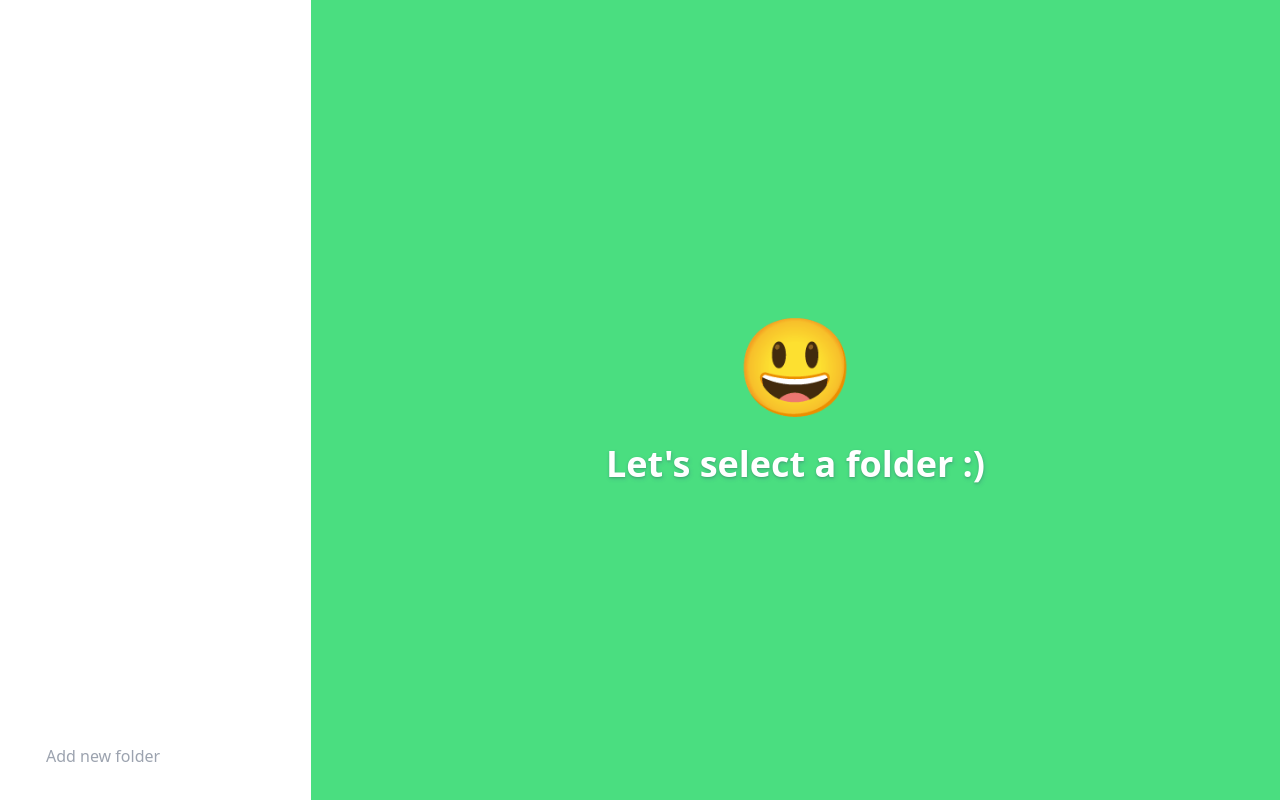
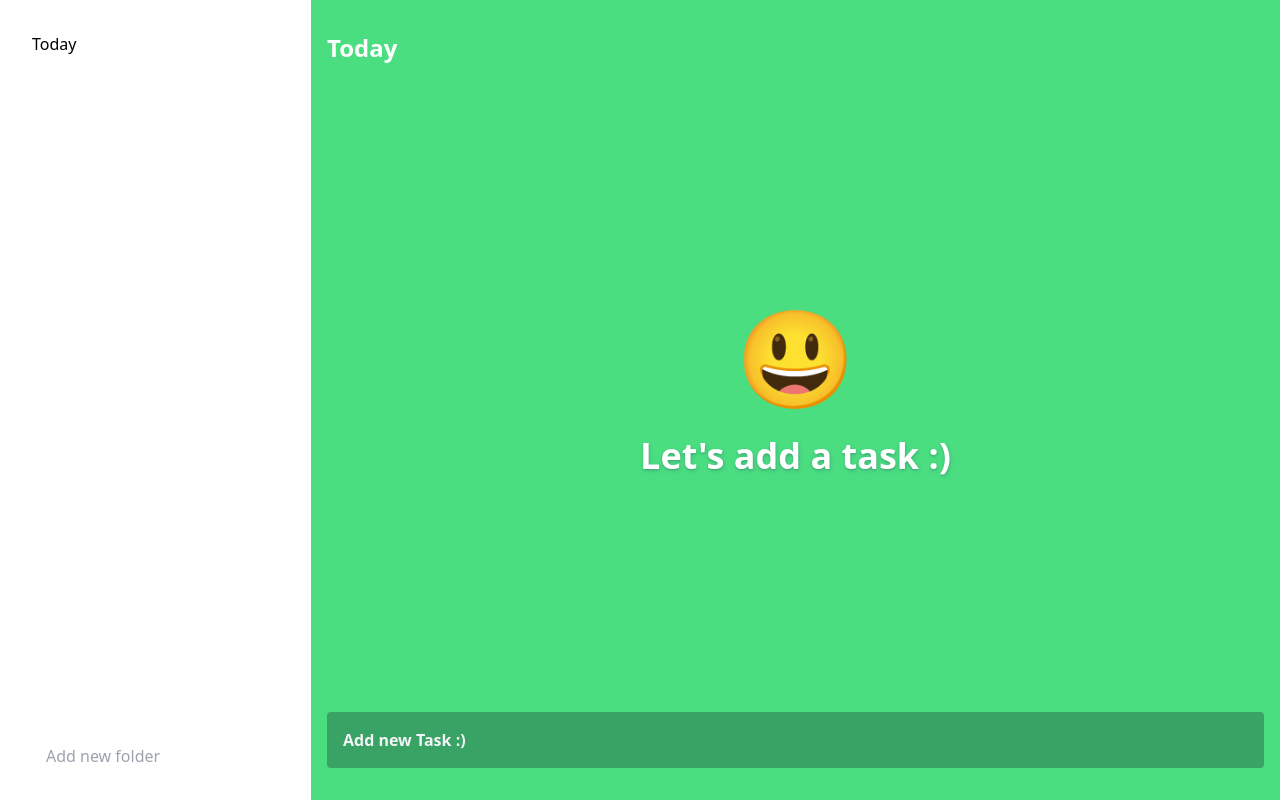
Before and after one commit to leyiang/todo-archive, a Vue app: page / in a window 1280 px wide. Built offline with nearby package versions, Linux system fonts and the light colour scheme; some icons are missing.

Commit message:
default will have today-folder

```diff
--- a/src/core/data-adapter/indexdb/IndexDBAdapter.ts
+++ b/src/core/data-adapter/indexdb/IndexDBAdapter.ts
@@ -45,6 +45,15 @@ export default class IndexDBAdapter {
     }
 
     loadData(): Promise<rawFolder[]> {
+        const defaultFolders: rawFolder[] = [
+            {
+                id: 0,
+                name: "Today",
+                order: 10,
+                plans: [],
+            }
+        ];
+
         return new Promise(resolve => {
             this.accessor.onReady(() => {
                 Promise.all([
@@ -52,11 +61,11 @@ export default class IndexDBAdapter {
                     this.accessor.getAll("task"),
                     this.accessor.getAll("step"),
                 ]).then(([ folders, tasks, steps ]) => {
-                    this.folders = folders;
+                    this.folders = [...defaultFolders, ...folders];
                     this.tasks = tasks;
                     this.steps = steps;
 
-                    const data = this.organizer.organize( folders, tasks, steps );
+                    const data = this.organizer.organize( this.folders, tasks, steps );
                     resolve( data );
                 });
             })
```
